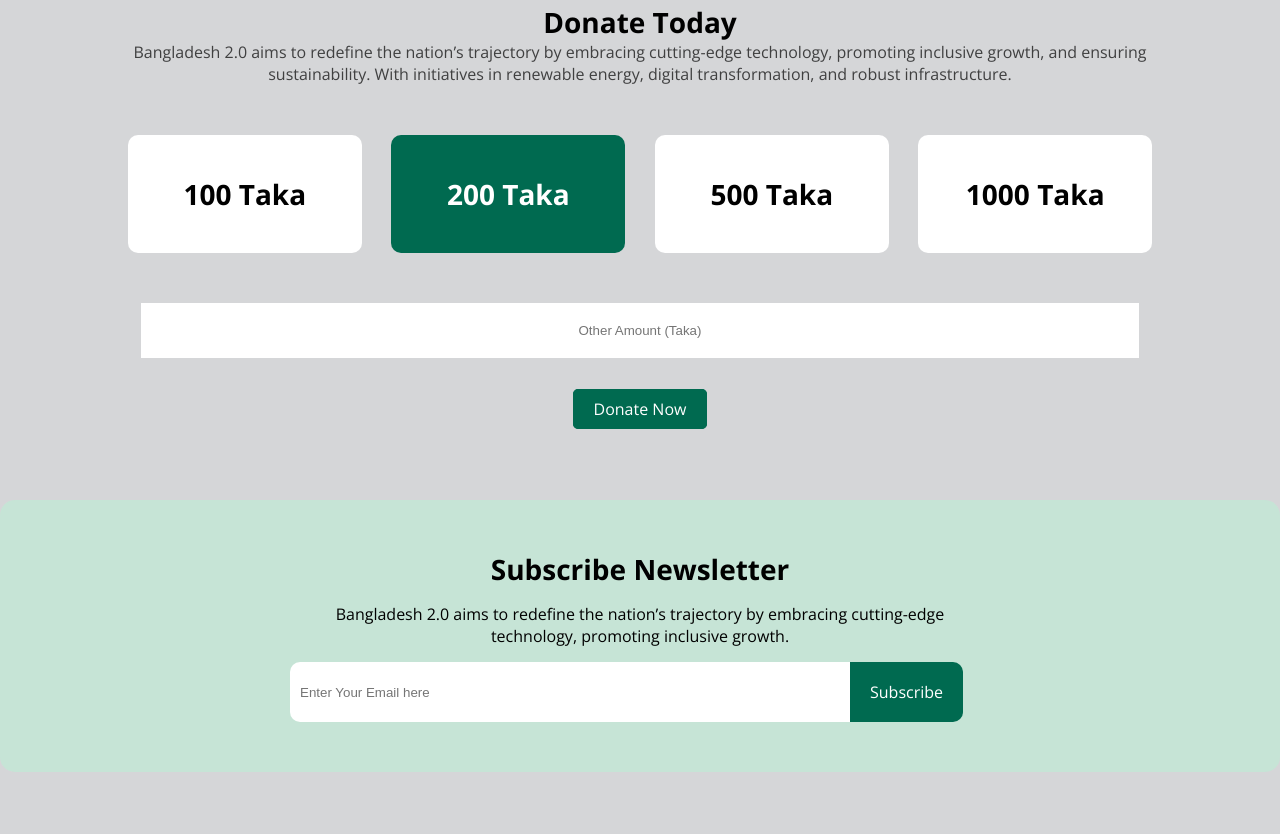
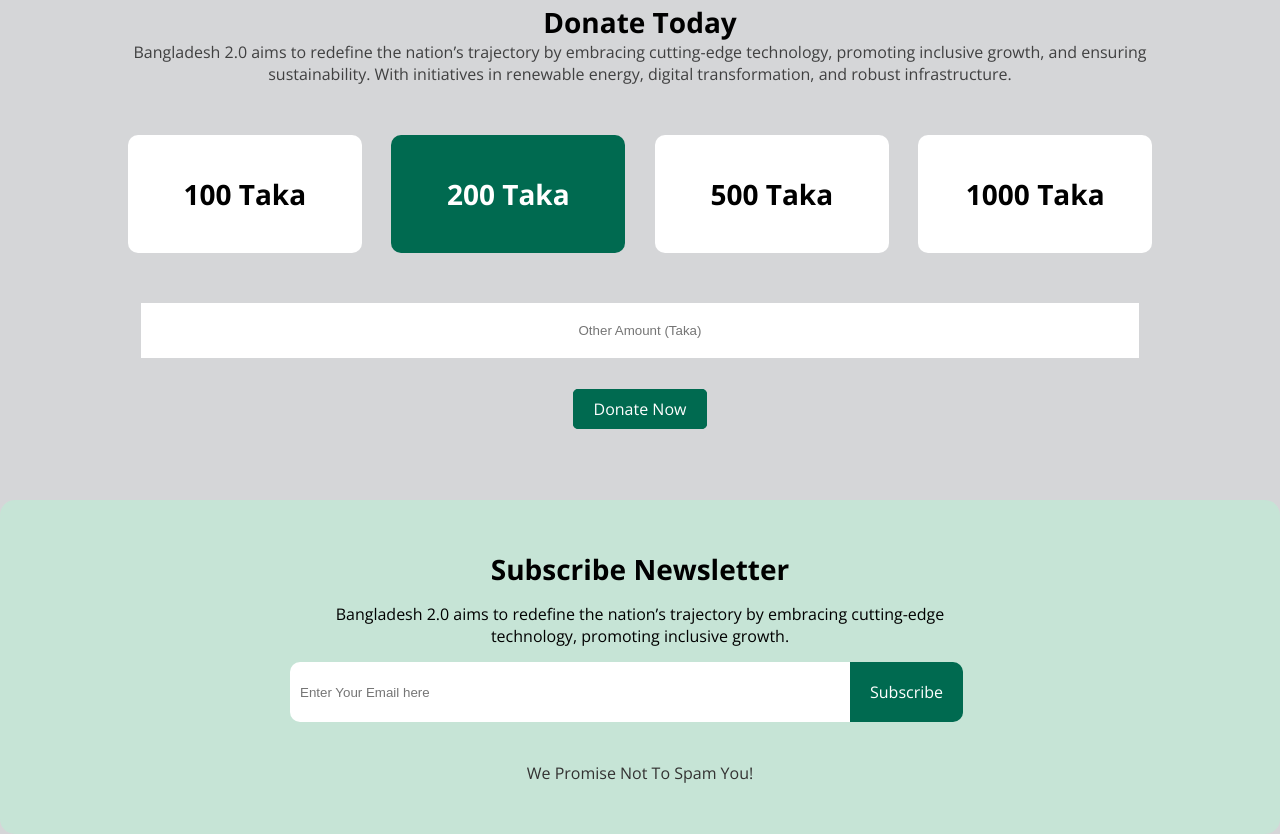
Before and after one commit to devalamin/new-bangladesh, a plain HTML site: page index.html in a window 1280 px wide. Shown: the part 2515-3349 px from the top of the page. Before the commit the page ends 3287 px from the top, so only its background shows below. Drawn offline with nearby package versions, Linux system fonts and the light colour scheme.

Commit message:
footer tecxt done

```diff
--- a/index.html
+++ b/index.html
@@ -141,6 +141,7 @@
                 <input placeholder="Enter Your Email here" type="email">
                 <div class="news-btn"><button><a href="">Subscribe</a></button></div>
             </div>
+            <p class="footer-text">We Promise Not To Spam You!</p>
         </section>
     </footer>
    </section>
--- a/styles/style.css
+++ b/styles/style.css
@@ -446,3 +446,7 @@ body{
     background-color: rgb(67, 71, 71);
     color: #ffff;
 }
+
+.footer-text{margin-top: 40px;
+    color: #333232;
+}
```
